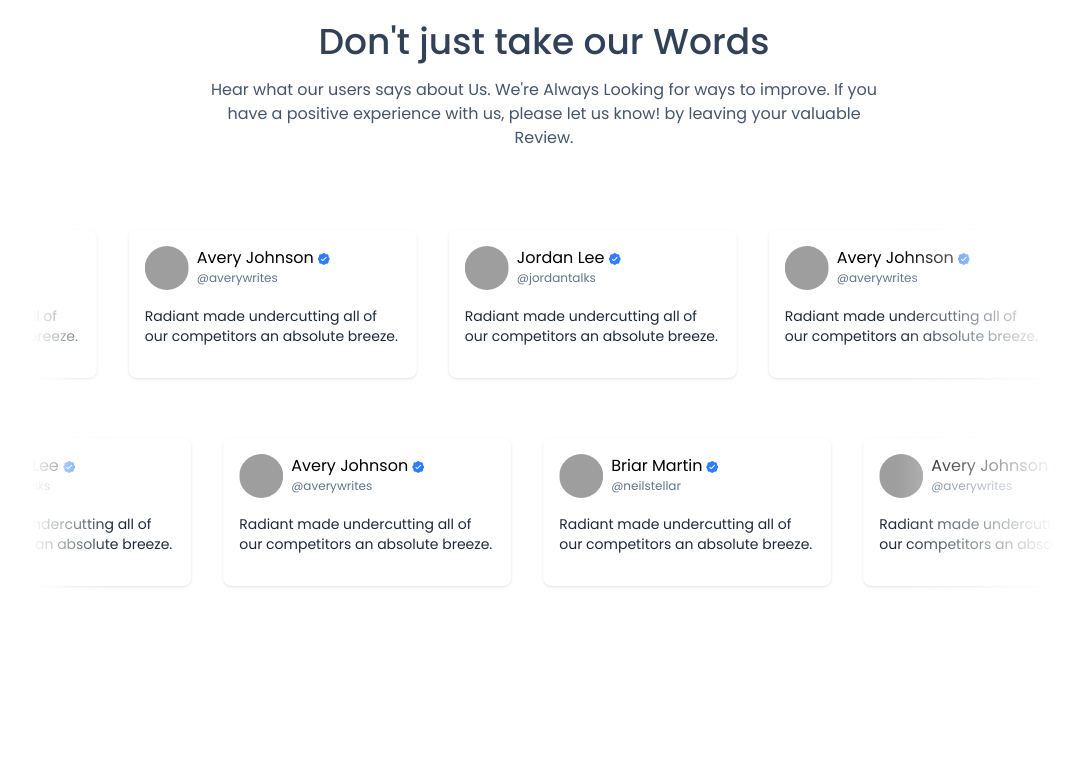
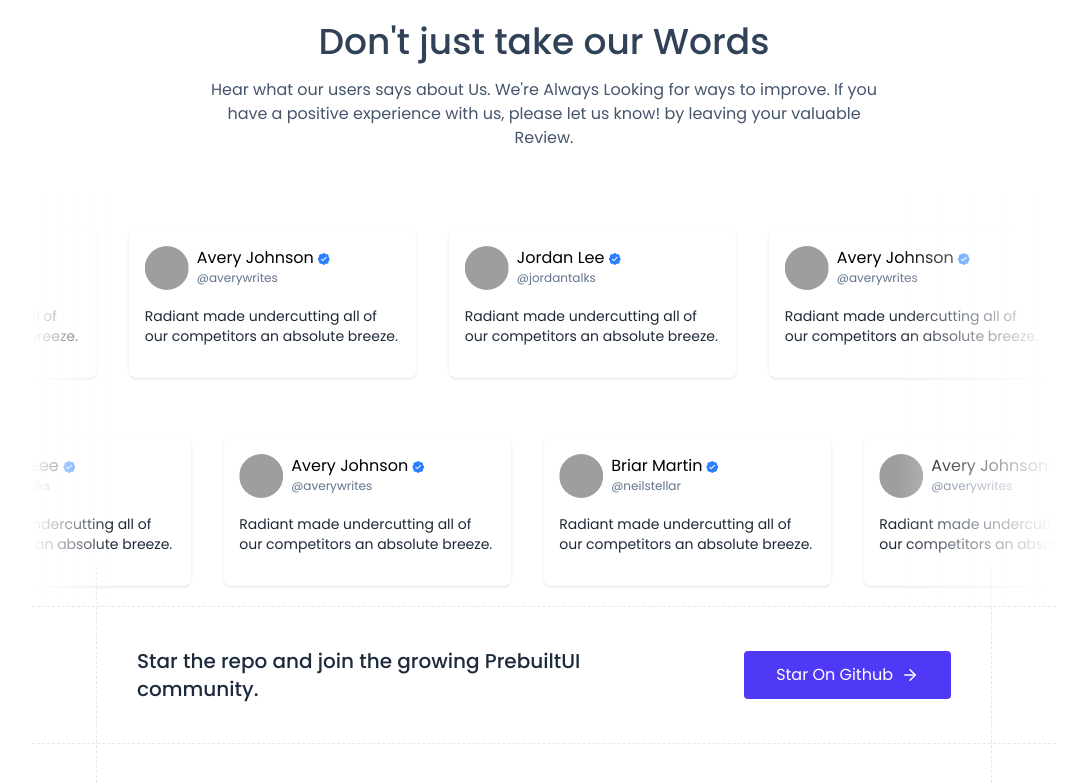
Before and after one commit to KunalxKushwaha/Resume-Builder, a React (Vite) app in the folder Frontend/: page / in a window 1280 px wide. Shown: the part 1568-2351 px from the top of the page, without its empty margins (96-1183 px from the left). Before the commit the page ends 2174 px from the top, so only its background shows below. Built offline with nearby package versions, Linux system fonts and the light colour scheme; grey boxes are pictures that could not be loaded.

Commit message:
CTA added

```diff
--- /dev/null
+++ b/Frontend/src/components/home/CallToAction.jsx
@@ -0,0 +1,17 @@
+import React from 'react'
+
+const CallToAction = () => {
+  return (
+     <div id='cta' className='border-y border-dashed border-slate-200 w-full max-w-5xl mx-auto px-10 sm:px-16'>
+            <div className="flex flex-col md:flex-row text-center md:text-left items-center justify-between gap-8 px-3 md:px-10 border-x border-dashed border-slate-200 py-16 sm:py-20 -mt-10 -mb-10 w-full">
+                <p className="text-xl font-medium max-w-md text-slate-800">Star the repo and join the growing PrebuiltUI community.</p>
+                <a href="https://prebuiltui.com" className="flex items-center gap-2 rounded py-3 px-8 bg-indigo-600 hover:bg-indigo-700 transition text-white">
+                    <span>Star On Github</span>
+                    <svg xmlns="http://www.w3.org/2000/svg" width="24" height="24" viewBox="0 0 24 24" fill="none" stroke="currentColor" strokeWidth="2" strokeLinecap="round" strokeLinejoin="round" className="size-4.5"><path d="M5 12h14"/><path d="m12 5 7 7-7 7"/></svg>
+                </a>
+            </div>
+        </div>
+  )
+}
+
+export default CallToAction
--- a/Frontend/src/pages/Home.jsx
+++ b/Frontend/src/pages/Home.jsx
@@ -3,6 +3,7 @@
 import Hero from '../components/home/Hero'
 import Features from '../components/home/Features'
 import Testimonials from '../components/home/Testimonials'
+import CallToAction from '../components/home/CallToAction'
 
 const Home = () => {
   return (
@@ -11,6 +12,7 @@
       <Hero/>
       <Features/>
       <Testimonials/>
+      <CallToAction/>
     </div>
   )
 }
```
